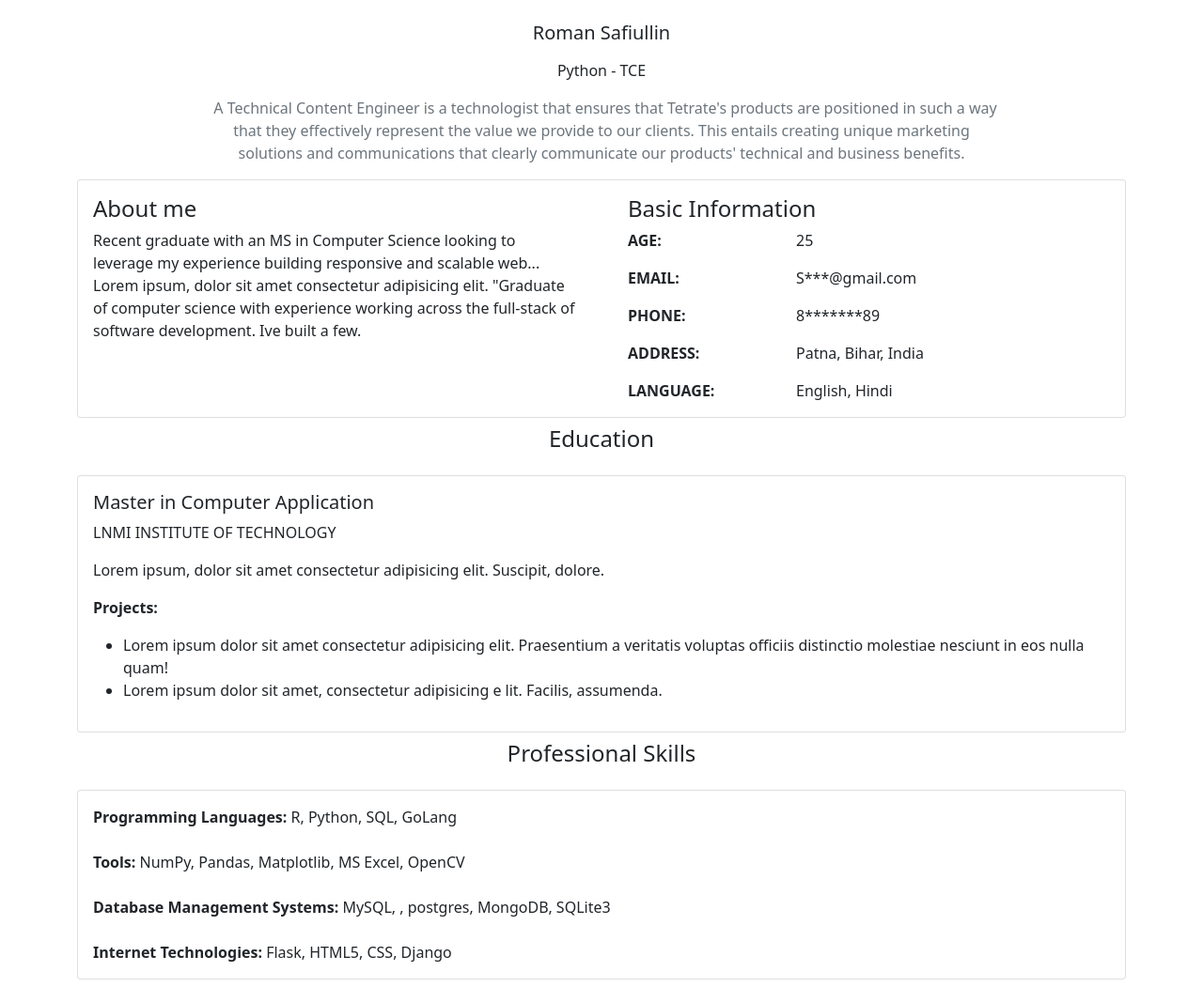
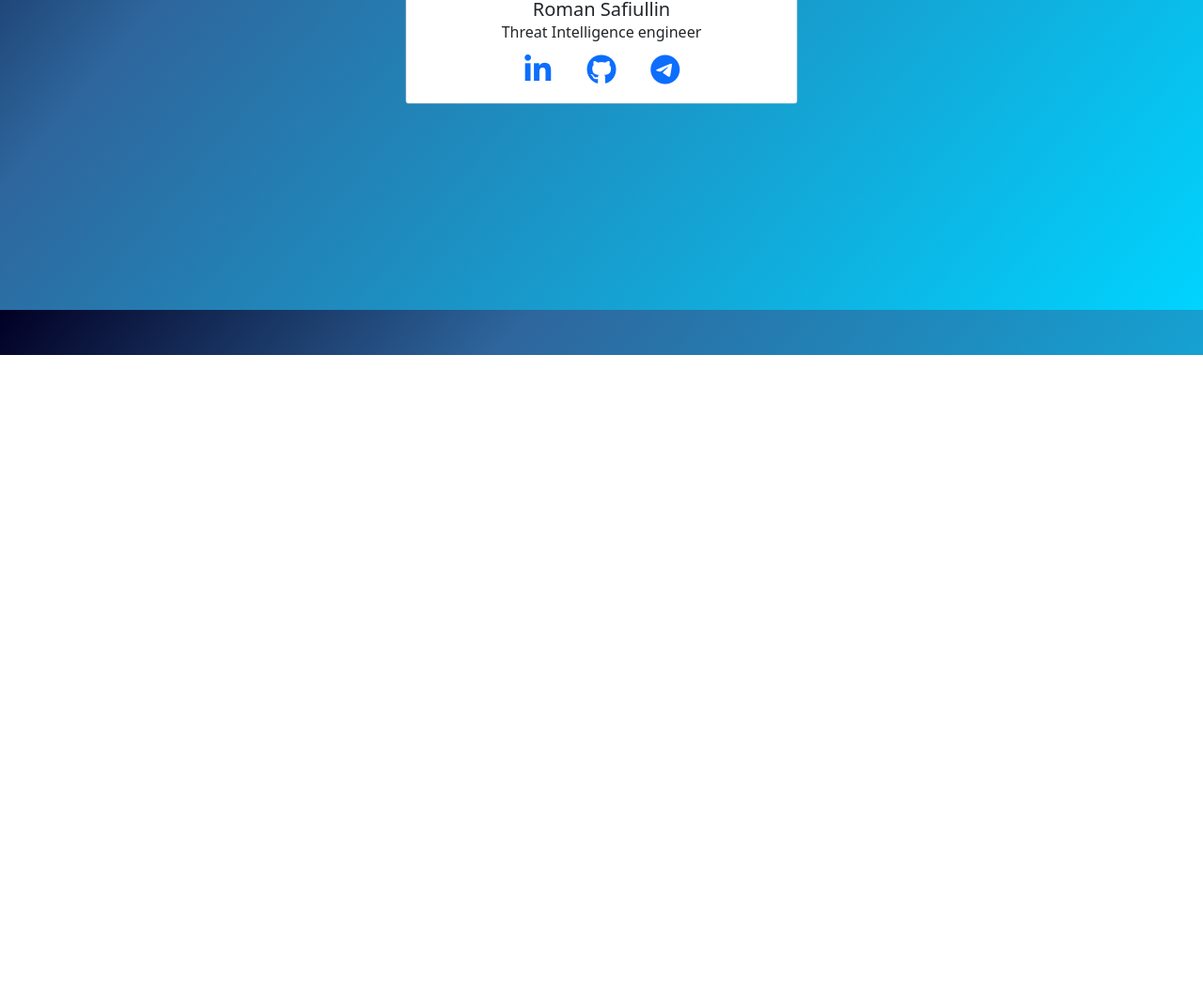
Before and after one commit to Romsaaf/flask-profile-uni, a Flask app: page / in a window 1280 px wide. Shown: the part 470-1521 px from the top of the page at 94% size. After the commit the page ends 848 px from the top, so only its background shows below. Run offline with Flask 2, Linux system fonts and the light colour scheme; some libraries are stand-ins or nearby versions.

Commit message:
Swapped to one-card layout

```diff
--- a/app/__init__.py
+++ b/app/__init__.py
@@ -1,5 +1,5 @@
 from flask import Flask
 
-app = Flask(__name__)
+app = Flask(__name__, static_folder="static")
 
 from app import routes
--- a/app/routes.py
+++ b/app/routes.py
@@ -4,5 +4,5 @@ from app import app
 @app.route('/')
 @app.route('/index')
 def index():
-   data_dict = {'name' : 'Roman', 'surname' : 'Safiullin', 'mail' : 'romsaaf@mail.ru'}
+   data_dict = {'name' : 'Roman', 'surname' : 'Safiullin', 'mail' : 'romsaaf@mail.ru', 'job':'Threat Intelligence engineer', 'linked':'https://www.linkedin.com/in/roman-safiullin-a09528252/', 'git':'https://github.com/Romsaaf', 'tg':'https://t.me/romsaaf'}
    return render_template('profile.html', data = data_dict)
--- /dev/null
+++ b/app/static/css/style.css
@@ -0,0 +1,7 @@
+html,body {
+  height: 100%
+}
+body {
+  background: rgb(2,0,36);
+  background: linear-gradient(130deg, rgba(2,0,36,1) 0%, rgba(46,102,157,1) 29%, rgba(0,212,255,1) 100%);
+}
--- a/app/templates/profile.html
+++ b/app/templates/profile.html
@@ -4,132 +4,40 @@
 <head>
 <meta charset="utf-8">
 <meta name="viewport" content="width=device-width, initial-scale=1">
-
+<link href="{{ url_for('static', filename='css/style.css') }}" rel="stylesheet">
 <link href="https://cdn.jsdelivr.net/npm/bootstrap@5.0.2/dist/css/bootstrap.min.css" rel="stylesheet" integrity="sha384-EVSTQN3/azprG1Anm3QDgpJLIm9Nao0Yz1ztcQTwFspd3yD65VohhpuuCOmLASjC" crossorigin="anonymous">
+<script src="https://kit.fontawesome.com/c71c7816cc.js" crossorigin="anonymous"></script>
 <script src="https://ajax.googleapis.com/ajax/libs/jquery/3.3.1/jquery.min.js"></script>
 <title>Profile Safiullin</title>
 </head>
 
 <body>
 
-<div class="text-center">
-
-	<img src="https://www.wallpics.net/wp-content/uploads/2018/01/Dog-images.jpg" class="img-fluid">
-
+	<div class="container mt-5">
+		<div class="row d-flex h-100 d-flex align-items-center justify-content-center">
+			<div class="col-md-7">
+				<div class="card p-3 py-4 position-absolute top-50 start-50 translate-middle">
+					<div class="text-center justify-content-center">
+						<img src="{{ url_for('static', filename='images/profile_photo.jpg') }}" class="rounded-circle" style="width:200px">
 					</div>
-
-<nav class="navbar navbar-expand-sm bg-success navbar-light">
-	<button class="navbar-toggler" type="button" data-toggle="collapse"	data-target="#collapse_Navbar">
-	    <span class="navbar-toggler-icon"></span>
-	</button>
-	<div class="collapse navbar-collapse" id="collapse_Navbar">
-	    <ul class="navbar-nav">
-            <li class="nav-item">
-	    	    <a class="nav-link text-white" href="#about_me">About me</a>
-	    	</li>
-	    	<li class="nav-item">
-	    	    <a class="nav-link text-white" href="#education">Education</a>
-	    	</li>
-	    	<li class="nav-item">
-	    	    <a class="nav-link text-white" href="#prof_skills">Professional Skills</a>
-	    	</li>
-	    </ul>
-	</div>
-</nav>
-
-
-<div id="carouselExampleControls" class="carousel slide text-center carousel-dark"
-	data-ride="carousel">
-	<div class="carousel-inner">
-		<div class="carousel-item active">
-			<img class="rounded-circle shadow-1-strong mb-4" src="../static/images/gfglogo.jpg" alt="avatar" style="width: 150px;" />
-			<div class="row d-flex justify-content-center">
-				<div class="col-lg-8">
-					<h5 class="mb-3">{{ data['name'] }} {{ data['surname'] }}</h5>
-					<p>Python - TCE</p>
-					<p class="text-muted">
-					<i class="fas fa-quote-left pe-2"></i>
-					A Technical Content Engineer is a technologist
-					that ensures that Tetrate's
-					products are positioned in such a way that they
-					effectively represent the
-					value we provide to our clients. This entails
-					creating unique marketing
-					solutions and communications that clearly
-					communicate our products'
-					technical and business benefits.
-					</p>
-				</div>
-			</div>
-			<ul class="list-unstyled d-flex justify-content-center text-warning mb-0">
-			<li><i class="fas fa-star fa-sm"></i></li>
-			<li><i class="fas fa-star fa-sm"></i></li>
-			<li><i class="fas fa-star fa-sm"></i></li>
-			<li><i class="fas fa-star fa-sm"></i></li>
-			<li><i class="far fa-star fa-sm"></i></li>
-			</ul>
-		</div>
-	</div>
-</div>
-
-
-<div class="section" id="about_me">
-	<div class="container">
-		<div class="card aos-init aos-animate" data-aos="fade-up" data-aos-offset="10">
+					<div class="text-center mt-3">
 						<div class="row">
-				<div class="col-lg-6 col-md-12">
-					<div class="card-body">
-						<div class="h4 mt-0 title">About me</div>
-							<p>Recent graduate with an MS in Computer Science looking to
-							leverage my experience
-							building responsive and scalable web... Lorem ipsum,
-							dolor sit amet consectetur adipisicing elit.
-							"Graduate of computer science with experience working across
-							the full-stack of software development. Ive built a few.</p>
-					</div>
-				</div>
-				<div class="col-lg-6 col-md-12">
-					<div class="card-body">
-						<div class="h4 mt-0 title">Basic Information</div>
-						<div class="row">
-							<div class="col-sm-4">
-								<strong class="text-uppercase">
-									Age:
-								</strong>
-							</div>
-							<div class="col-sm-8">25</div>
+							<h5 class="mt-2 mb-0">{{ data['name'] }}  {{ data['surname'] }}</h5>
+							<span>{{ data['job'] }}</span>
 						</div>
 						<div class="row mt-3">
-								<div class="col-sm-4">
-									<strong class="text-uppercase">
-										Email:
-									</strong>
+							<div class="col-md-3">
 							</div>
-							<div class="col-sm-8">S***@gmail.com</div>
+							<div class="col-md-2">
+								<a href="{{ data['linked'] }}"><i class="fa fa-linkedin fa-2xl" aria-hidden="true"></i></a>
 							</div>
-						<div class="row mt-3">
-							<div class="col-sm-4">
-								<strong class="text-uppercase">
-									Phone:
-								</strong>
+							<div class="col-md-2">
+								<a href="{{ data['git'] }}"><i class="fa fa-github fa-2xl" aria-hidden="true"></i></a>
 							</div>
-						<div class="col-sm-8">8*******89</div>
+							<div class="col-md-2">
+								<a href="{{ data['tg'] }}"><i class="fa fa-telegram fa-2xl" aria-hidden="true"></i></a>
 							</div>
-							<div class="row mt-3">
-								<div class="col-sm-4">
-								<strong class="text-uppercase">
-									Address:
-								</strong></div>
-								<div class="col-sm-8">
-								Patna, Bihar, India
-								</div>
-							</div>
-							<div class="row mt-3">
-								<div class="col-sm-4">
-								<strong class="text-uppercase">
-									Language:
-								</strong></div>
-								<div class="col-sm-8">English, Hindi</div>
+							<div class="col-md-3">
 							</div>
 						</div>
 					</div>
@@ -138,56 +46,7 @@
 		</div>
 	</div>
 
-<div class="section" id="skill">
-	<div class="container my-2">
-	<div class="h4 text-center mb-4 title" id="educational-info">
-		Education
-	</div>
-	<div class="card" data-aos="fade-up" data-aos-anchor-placement="top-bottom">
-		<div class="card-body">
-		<div class="h5">Master in Computer Application</div>
-		<p class="category">LNMI INSTITUTE OF TECHNOLOGY</p>
-
-
-<p>Lorem ipsum, dolor sit amet consectetur adipisicing
-			elit. Suscipit, dolore.</p>
-
-
-<p>
-			<b>Projects:</b><br>
-		<ul>
-			<li>Lorem ipsum dolor sit amet consectetur adipisicing elit.
-			Praesentium a veritatis voluptas
-			officiis distinctio molestiae nesciunt in eos nulla quam!</li>
-			<li>Lorem ipsum dolor sit amet, consectetur adipisicing e
-			lit. Facilis, assumenda.</li>
-		</ul>
-		</p>
-
-		</div>
-	</div>
-	</div>
-</div>
-
-<div class="section" id="skill">
-	<div class="container my-2">
-	    <div class="h4 text-center mb-4 title" id="Prof-skill">Professional Skills</div>
-	        <div class="card" data-aos="fade-up" data-aos-anchor-placement="top-bottom">
-		        <div class="card-body">
-		            <b>Programming Languages:</b> R, Python, SQL, GoLang<br><br>
-		            <b>Tools:</b> NumPy, Pandas, Matplotlib, MS Excel, OpenCV<br><br>
-		            <b>Database Management Systems:</b> MySQL, , postgres, MongoDB, SQLite3<br><br>
-		            <b>Internet Technologies:</b> Flask, HTML5, CSS, Django
-		        </div>
-	        </div>
-	    </div>
-    </div>
-</div>
-
-
-
 	<script src="https://cdn.jsdelivr.net/npm/bootstrap@5.0.2/dist/js/bootstrap.bundle.min.js" integrity="sha384-MrcW6ZMFYlzcLA8Nl+NtUVF0sA7MsXsP1UyJoMp4YLEuNSfAP+JcXn/tWtIaxVXM" crossorigin="anonymous"></script>
 
 </body>
-
 </html>
```
Also changed, not shown: app/static/images/profile_photo.jpg (added). Lines whose indentation alone changed are shown as unchanged.
